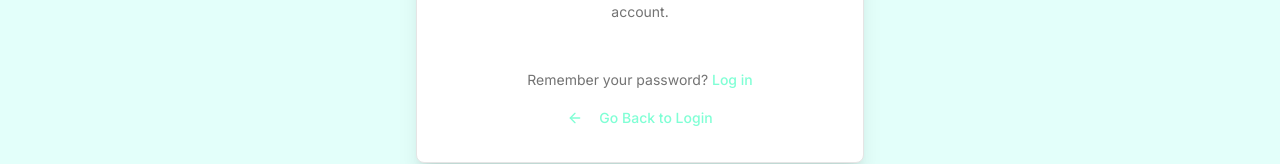
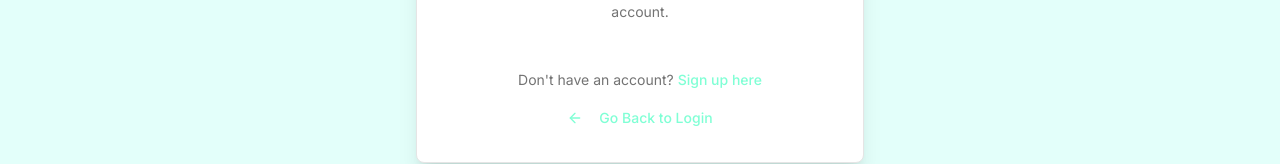
Before and after one commit to ConnorBrug/Campus-Connections, a Next.js app: page /forgot-password in a window 1280 px wide. Shown: the part 471-635 px from the top of the page. Built offline with nearby package versions, Linux system fonts and the light colour scheme.

Commit message:
for the forgot password page there are two login buttons have it so that

```diff
--- a/src/app/(auth)/forgot-password/page.tsx
+++ b/src/app/(auth)/forgot-password/page.tsx
@@ -21,9 +21,9 @@ export default function ForgotPasswordPage() {
         </CardHeader>
         <CardFooter className="flex flex-col items-center space-y-2 pt-6">
           <p className="text-sm text-muted-foreground">
-            Remember your password?{' '}
-            <Link href="/login" className="font-medium text-primary hover:underline">
-              Log in
+            Don't have an account?{' '}
+            <Link href="/signup" className="font-medium text-primary hover:underline">
+              Sign up here
             </Link>
           </p>
            <Button variant="link" asChild className="text-sm">
```
